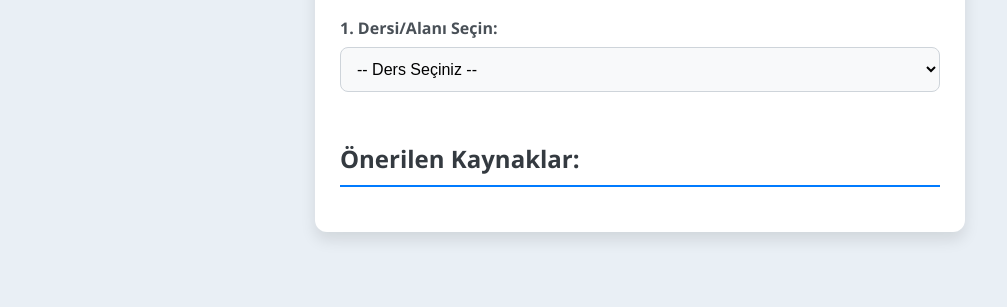
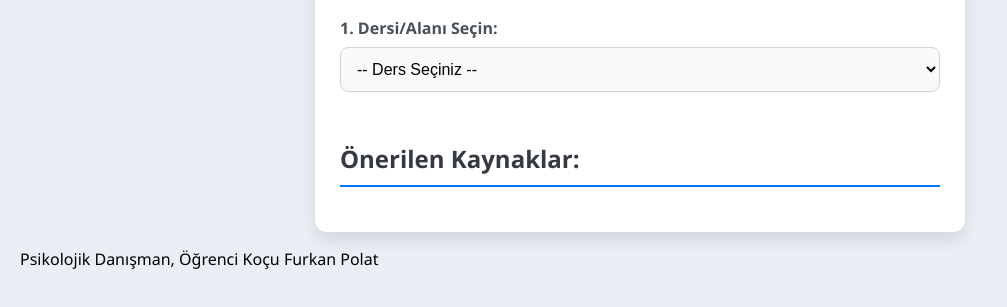
Before and after one commit to furkanpolat2201/yks-kaynak-robotu, a plain HTML site: page index.html in a window 1280 px wide. Shown: the part 121-428 px from the top of the page, without its empty margins (0-1007 px from the left). Drawn offline with Linux system fonts and the light colour scheme.

Commit message:
Add footer with author details to index.html
Added footer with author information.

```diff
--- a/index.html
+++ b/index.html
@@ -27,5 +27,7 @@
 
     <script src="script.js"></script>
 </body>
-
+ <footer>
+    <p>Psikolojik Danışman, Öğrenci Koçu Furkan Polat</p>
+</footer>
 </html>
```
